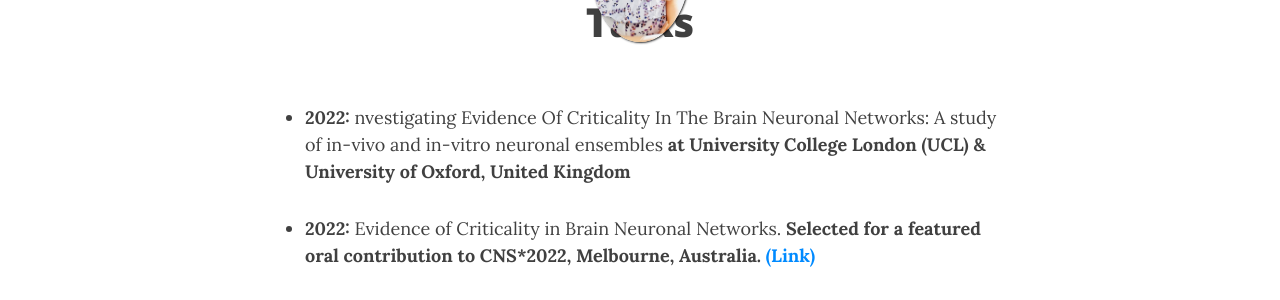
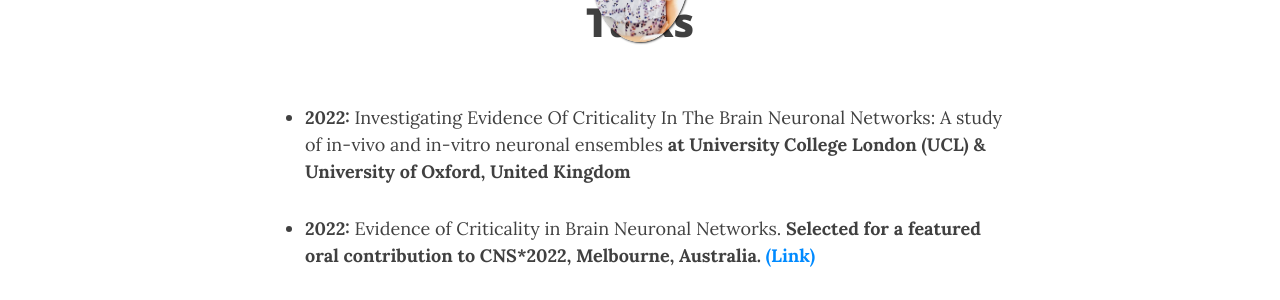
Before and after one commit to ForoughHa/ForoughHa.github.io, a Jekyll site: the page built from talks.md, in a window 1280 px wide and 1076 px high. Shown: the part 130-430 px from the top of the window. Built offline with Jekyll 4.4.1, drawn with Linux system fonts in a browser that asks for light colours; nearby versions of some CDN libraries.

Commit message:
Update talks.md

```diff
--- a/talks.md
+++ b/talks.md
@@ -3,7 +3,7 @@ layout: page
 title: Talks
 ---
 
-- <b>2022:</b> nvestigating Evidence Of Criticality In The Brain Neuronal Networks: A study of in-vivo and in-vitro neuronal ensembles <b> at University College London (UCL) & University of Oxford, United Kingdom </b>
+- <b>2022:</b> Investigating Evidence Of Criticality In The Brain Neuronal Networks: A study of in-vivo and in-vitro neuronal ensembles <b> at University College London (UCL) & University of Oxford, United Kingdom </b>
 
 - <b>2022:</b> Evidence of Criticality in Brain Neuronal Networks. <b> Selected for a featured oral contribution to CNS*2022, Melbourne, Australia. <a href = "https://www.cnsorg.org/cns-2022-presentations">(Link)</a></b>
 
```
